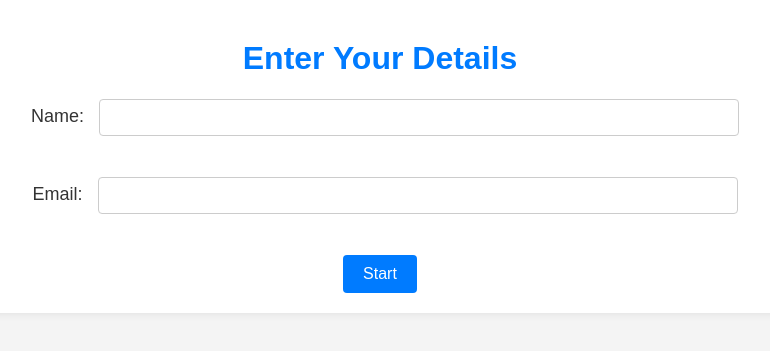
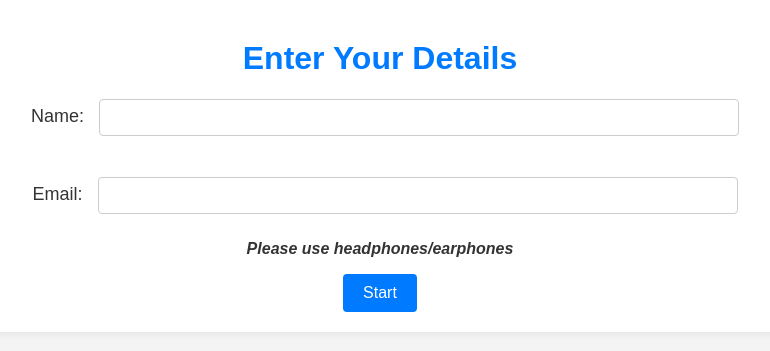
Before and after one commit to Shankar-Bharadwaj/Noisy-Enhanced-Interface, a Django app: page /user-details/ in a window 1280 px wide. Shown: the part 129-480 px from the top of the page, without its empty margins (260-1030 px from the left). Run offline with Django 5.2, Linux system fonts and the light colour scheme.

Commit message:
add instructions

```diff
--- a/core/templates/get_user_details.html
+++ b/core/templates/get_user_details.html
@@ -50,6 +50,12 @@
         button:hover {
             background-color: #0056b3;
         }
+        .note {
+            margin-top: -15px;
+            font-size: 16px;
+            font-style: italic;
+            font-weight: bold;
+        }
     </style>
 </head>
 <body>
@@ -61,6 +67,7 @@
             <input type="text" id="name" name="name" required><br><br>
             <label for="email">Email:</label>
             <input type="email" id="email" name="email" required><br><br>
+            <p class="note">Please use headphones/earphones</p>
             <button type="submit">Start</button>
         </form>
     </div>
```
Also changed, not shown: core/templates/audio_player.html (+13 -0 lines), db.sqlite3.
